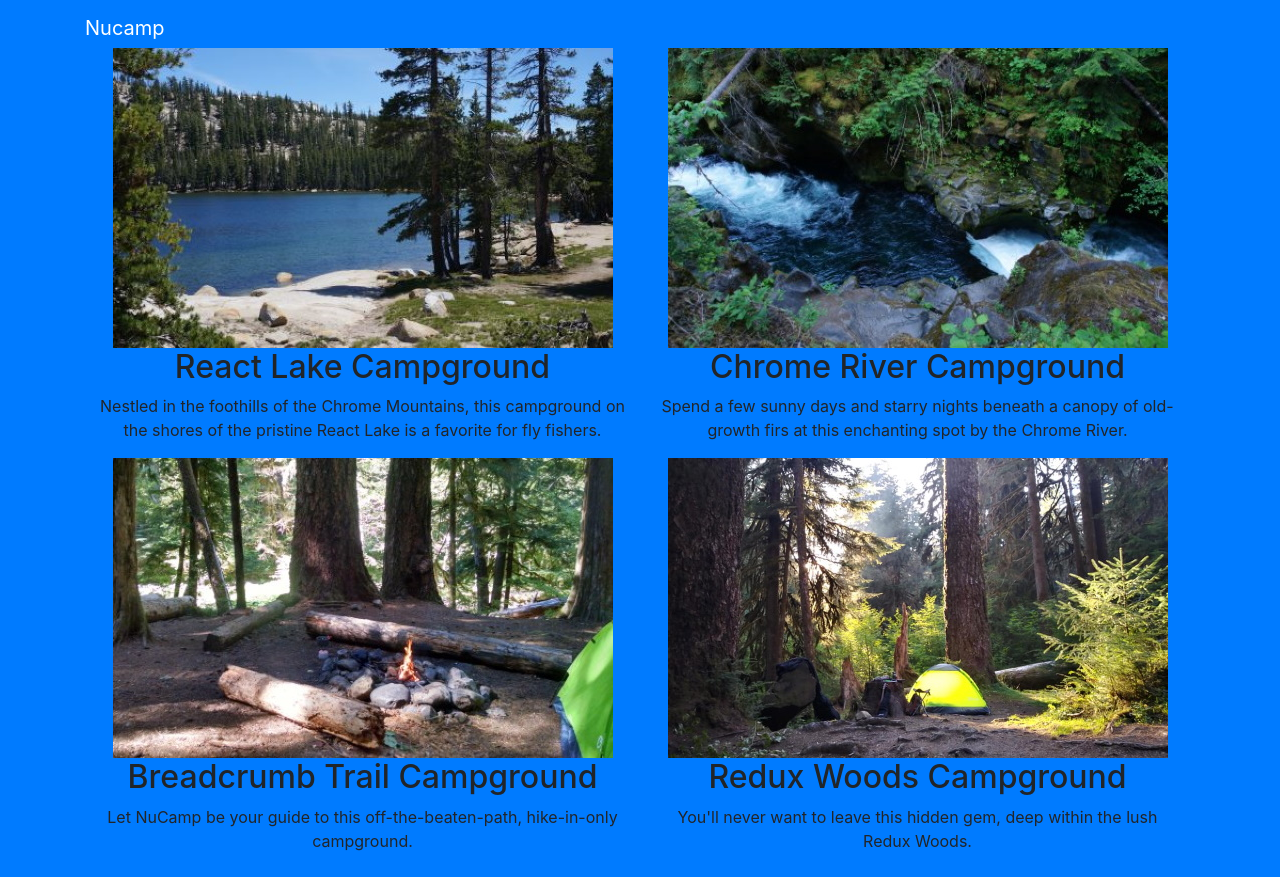
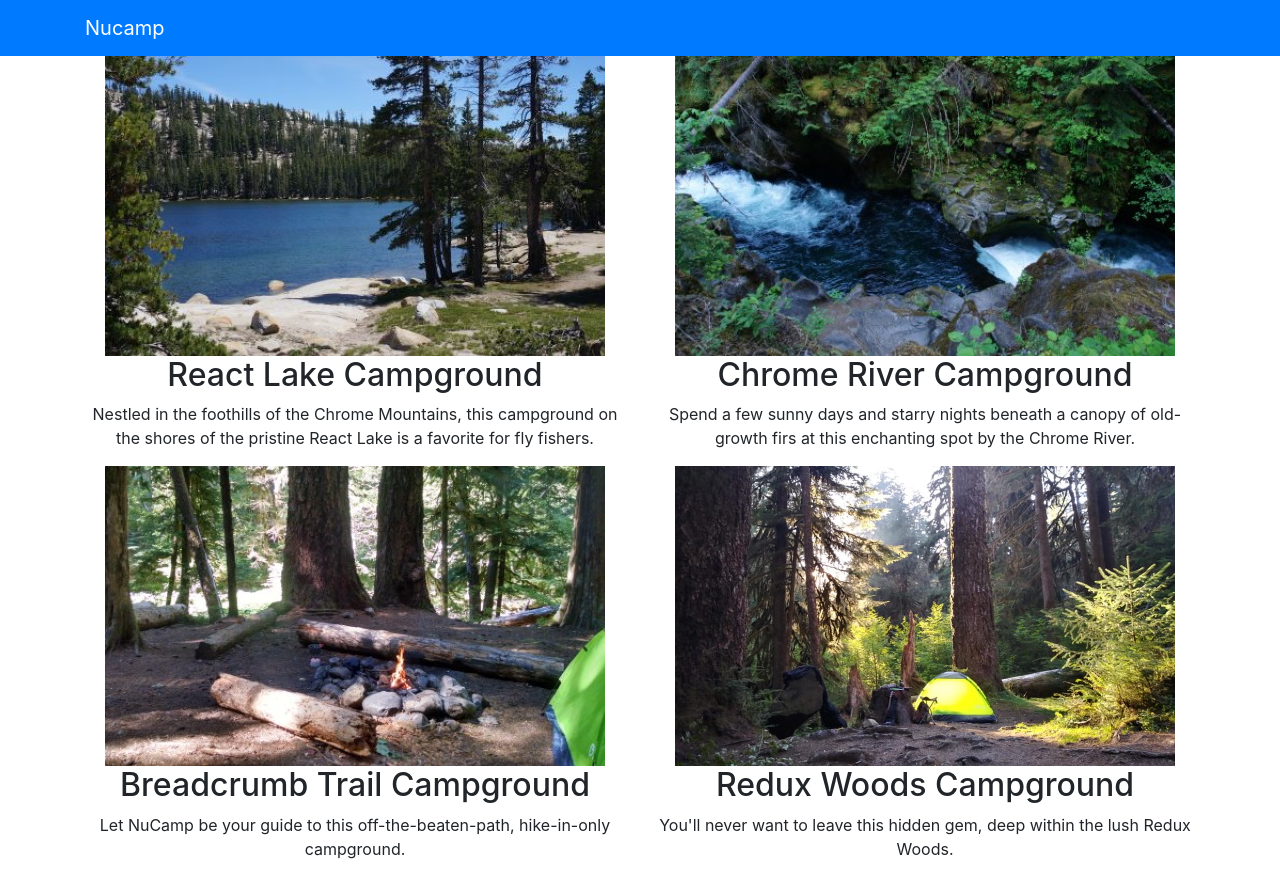
Before and after one commit to fms294/react, a React (Create React App) app: page / in a window 1280 px wide. Built offline with nearby package versions, Linux system fonts and the light colour scheme.

Commit message:
reorganize the directory call to the appropriete place

```diff
--- a/src/App.js
+++ b/src/App.js
@@ -11,9 +11,9 @@ class App extends Component{
         <Navbar dark color="primary">
           <div className="container">
               <NavbarBrand href="/">Nucamp</NavbarBrand>
-              <Directory/>
           </div>
         </Navbar>
+        <Directory />
       </div>
 
     );
```
